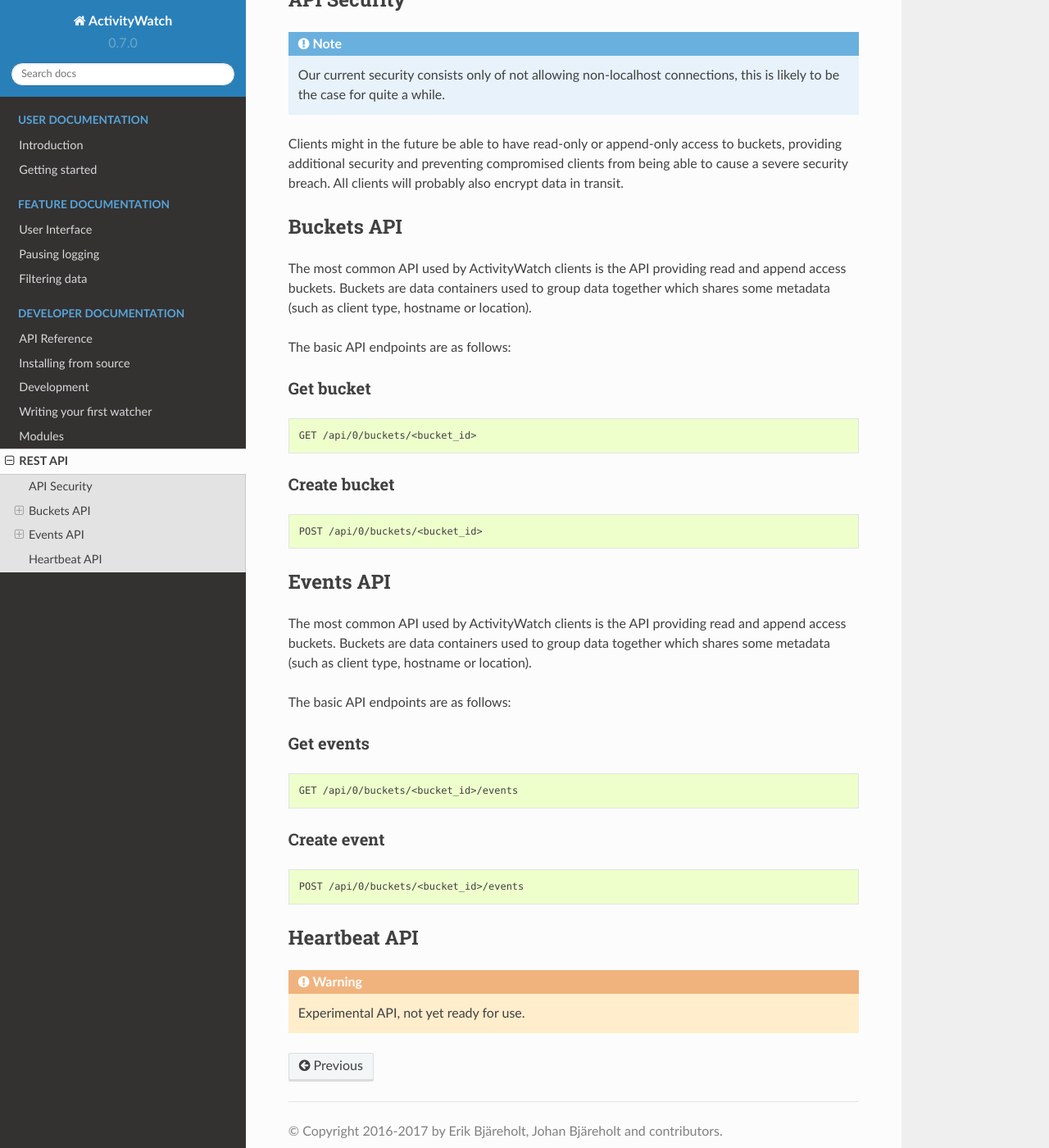
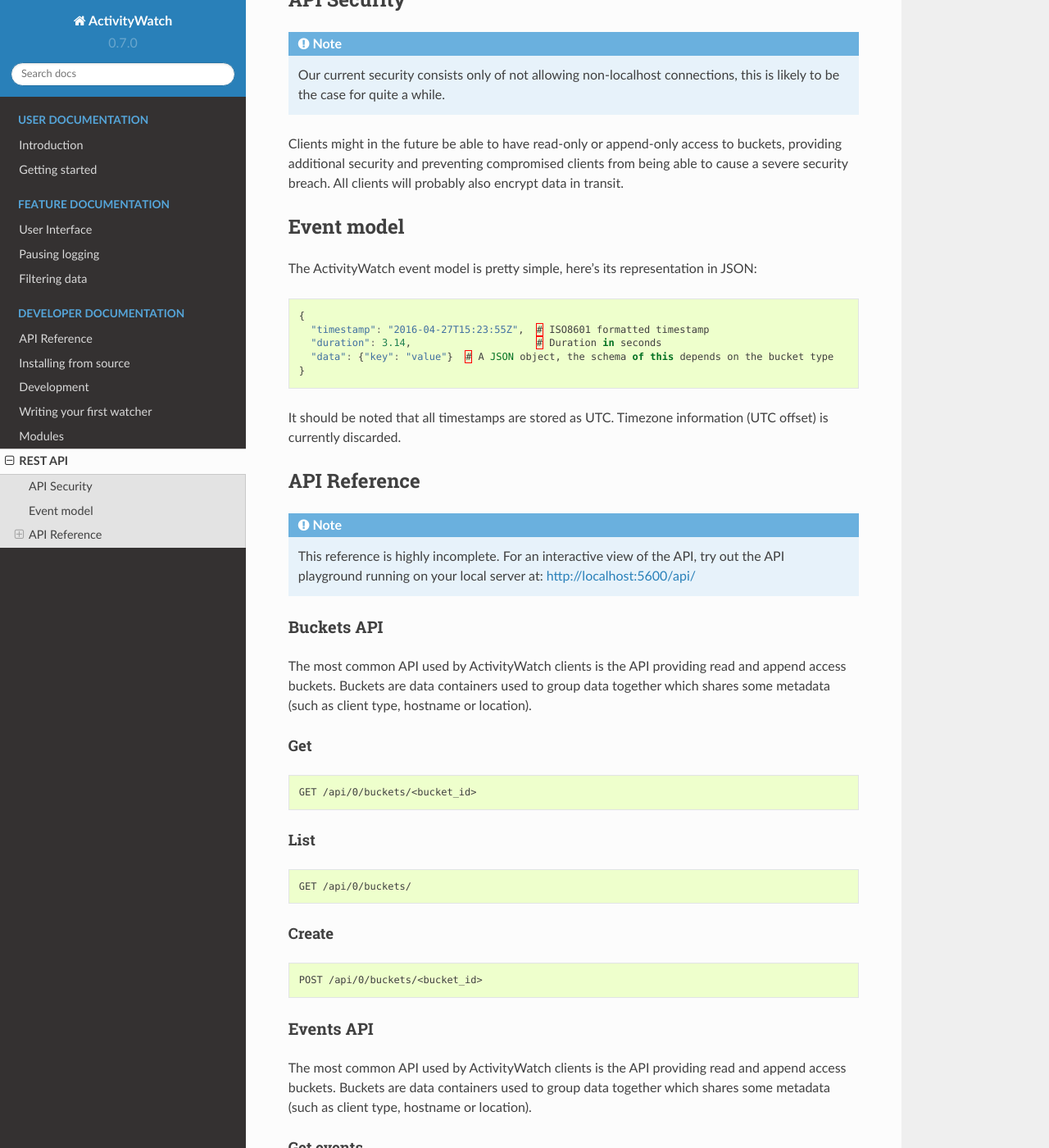
Before and after one commit to ActivityWatch/activitywatch, a Sphinx documentation site: the page built from docs/rest.rst, in a window 1280 px wide and 1400 px high, scrolled down 547 px. Shown: the whole window at 82% size. Built offline with Sphinx 7.4.7 and the Read the Docs theme 2.0.0, drawn with Linux system fonts in a browser that asks for light colours; some of the changed text lies outside the part shown.

Commit message:
Improved API documentation

```diff
--- a/docs/rest.rst
+++ b/docs/rest.rst
@@ -24,25 +24,50 @@
 All clients will probably also encrypt data in transit.
 
 
+Event model
+-----------
+
+The ActivityWatch event model is pretty simple, here's its representation in JSON:
+
+.. code-block:: js
+
+   {
+     "timestamp": "2016-04-27T15:23:55Z",  # ISO8601 formatted timestamp
+     "duration": 3.14,                     # Duration in seconds
+     "data": {"key": "value"}  # A JSON object, the schema of this depends on the bucket type
+   }
+
+It should be noted that all timestamps are stored as UTC. Timezone information (UTC offset) is currently discarded.
+
+
+API Reference
+-------------
+
+.. note::
+    This reference is highly incomplete. For an interactive view of the API, try out the API playground running on your local server at: http://localhost:5600/api/
+
 Buckets API
------------
+~~~~~~~~~~~
 
 The most common API used by ActivityWatch clients is the API providing read and append access buckets.
 Buckets are data containers used to group data together which shares some metadata (such as client type, hostname or location).
 
-The basic API endpoints are as follows:
-
-
-Get bucket
-^^^^^^^^^^
+Get
+^^^
 
 .. code-block:: shell
 
     GET /api/0/buckets/<bucket_id>
 
+List
+^^^^
 
-Create bucket
-^^^^^^^^^^^^^
+.. code-block:: shell
+
+    GET /api/0/buckets/
+
+Create
+^^^^^^
 
 .. code-block:: shell
 
@@ -50,12 +75,10 @@
 
 
 Events API
------------
+~~~~~~~~~~
 
 The most common API used by ActivityWatch clients is the API providing read and append access buckets.
 Buckets are data containers used to group data together which shares some metadata (such as client type, hostname or location).
-
-The basic API endpoints are as follows:
 
 Get events
 ^^^^^^^^^^
@@ -64,7 +87,6 @@
 
     GET /api/0/buckets/<bucket_id>/events
 
-
 Create event
 ^^^^^^^^^^^^
 
@@ -72,9 +94,19 @@
 
     POST /api/0/buckets/<bucket_id>/events
 
+Heartbeat API
+~~~~~~~~~~~~~
 
-Heartbeat API
--------------
+The heartbeat API is one of the most useful endpoints for writing watchers.
+
+.. code-block:: shell
+
+    POST /api/0/buckets/<bucket_id>/heartbeat
+
+View API
+~~~~~~~~~~~~~
 
 .. warning::
-    Experimental API, not yet ready for use.
+   This API should not be relied on. It's messy and has a bunch of issues that we hope to resolve by designing it.
+
+No documentation here, because you shouldn't use it (yet).
```
